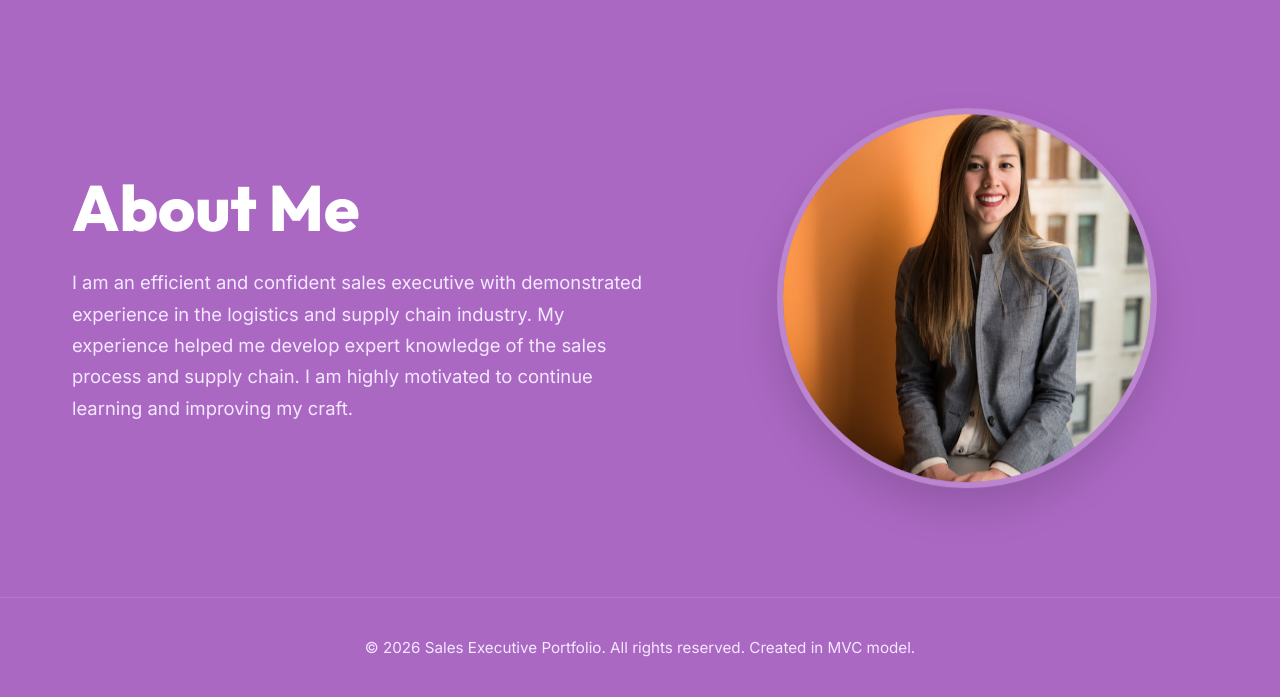
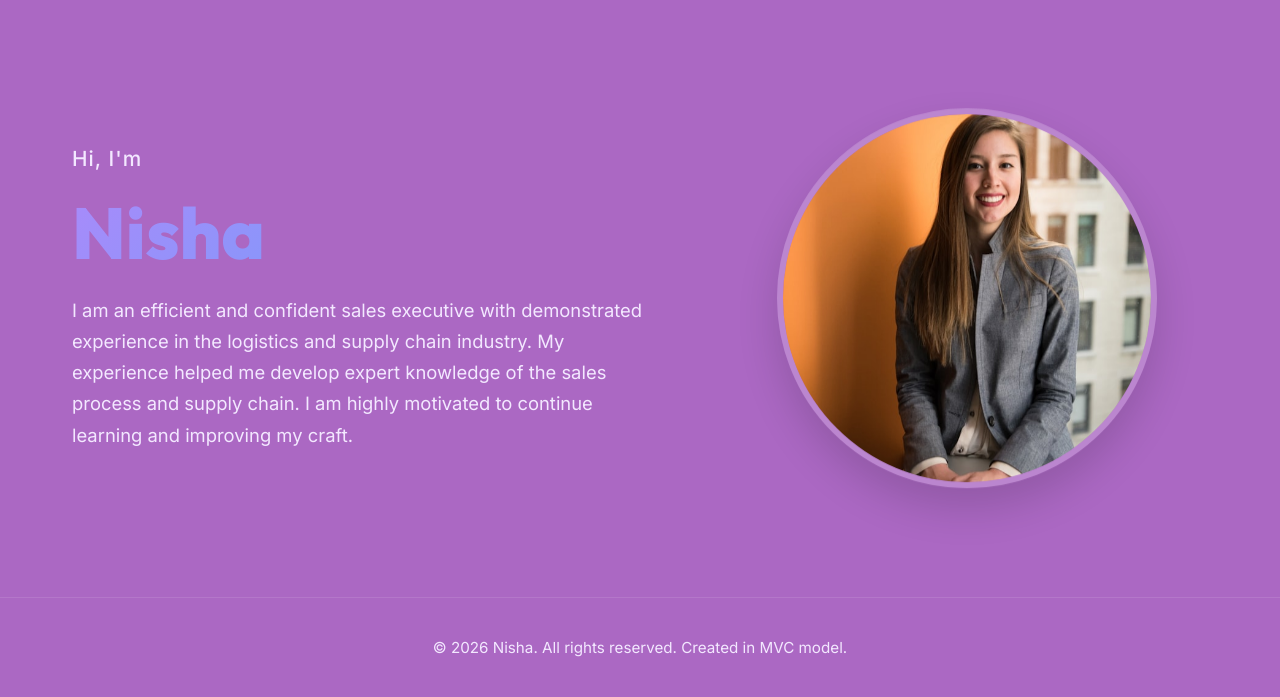
Before and after one commit to nishakhamitkar42/webapplication, a Flask app: page / in a window 1280 px wide. Shown: the part 103-800 px from the top of the page. Run offline with Flask 3, Linux system fonts and the light colour scheme.

Commit message:
add name

```diff
--- a/frontend/css/style.css
+++ b/frontend/css/style.css
@@ -144,6 +144,23 @@ h1, h2, h3, h4, h5, h6 {
     line-height: 1.1;
     font-weight: 800;
     color: var(--text-white);
+}
+
+.hero-greeting {
+    font-size: 1.3rem;
+    font-weight: 500;
+    color: var(--text-light);
+    letter-spacing: 0.05em;
+}
+
+.hero-name {
+    font-size: 4.5rem !important;
+    line-height: 1.05 !important;
+    font-weight: 800 !important;
+    background: linear-gradient(135deg, #a78bfa, #60a5fa);
+    -webkit-background-clip: text;
+    -webkit-text-fill-color: transparent;
+    background-clip: text;
 }
 
 .hero-text p {
--- a/render.yaml
+++ b/render.yaml
@@ -1,6 +1,6 @@
 services:
   - type: web
-    name: portfolio
+    name: nisha
     runtime: python
     plan: free
     buildCommand: pip install -r requirements.txt
--- a/templates/base.html
+++ b/templates/base.html
@@ -3,8 +3,8 @@
 <head>
     <meta charset="UTF-8">
     <meta name="viewport" content="width=device-width, initial-scale=1.0">
-    <meta name="description" content="Professional Portfolio of a Logistics and Supply Chain Sales Executive">
-    <title>Sales Executive Portfolio</title>
+    <meta name="description" content="Professional Portfolio of Nisha - Logistics and Supply Chain Sales Executive">
+    <title>Nisha | Portfolio</title>
 
     <!-- Link to Custom Premium Stylesheet -->
     <link rel="stylesheet" href="/frontend/css/style.css">
@@ -31,7 +31,7 @@
 
     <!-- Footer Section -->
     <footer class="footer">
-        <p>&copy; 2026 Sales Executive Portfolio. All rights reserved. Created in MVC model.</p>
+        <p>&copy; 2026 Nisha. All rights reserved. Created in MVC model.</p>
     </footer>
 
     <!-- Global Application Scripts -->
--- a/templates/home.html
+++ b/templates/home.html
@@ -4,7 +4,8 @@
 <div class="hero-container">
     <!-- Left text side -->
     <div class="hero-text">
-        <h1>About Me</h1>
+        <span class="hero-greeting">Hi, I'm</span>
+        <h1 class="hero-name">Nisha</h1>
         <p>I am an efficient and confident sales executive with demonstrated experience in the logistics and supply chain industry. My experience helped me develop expert knowledge of the sales process and supply chain. I am highly motivated to continue learning and improving my craft.</p>
     </div>
 
```
